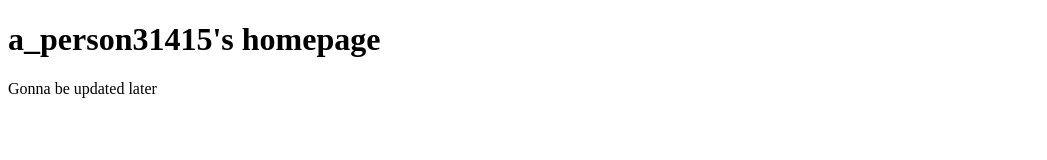
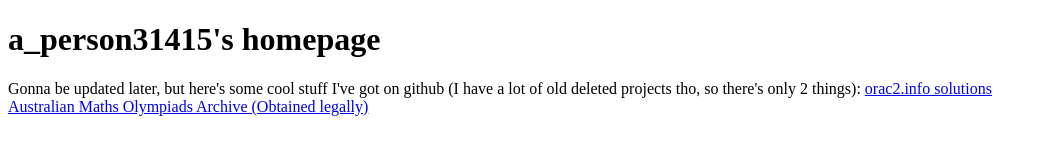
Before and after one commit to aperson31415/aperson31415.github.io, a plain HTML site: page index.html in a window 1280 px wide. Shown: the whole page, without its empty margins (0-1047 px from the left). Drawn offline with Linux system fonts and the light colour scheme.

Commit message:
Update index.html

```diff
--- a/index.html
+++ b/index.html
@@ -6,7 +6,9 @@
   <body>
     <h1>a_person31415's homepage</h1>
     <div>
-      Gonna be updated later
+      Gonna be updated later, but here's some cool stuff I've got on github (I have a lot of old deleted projects tho, so there's only 2 things):
+      <a href="https://github.com/aperson31415/aio_solns">orac2.info solutions</a><br>
+      <a href="https://github.com/aperson31415/math_olympiads">Australian Maths Olympiads Archive (Obtained legally)</a><br>
     </div>
   </body>
 </html>
```
